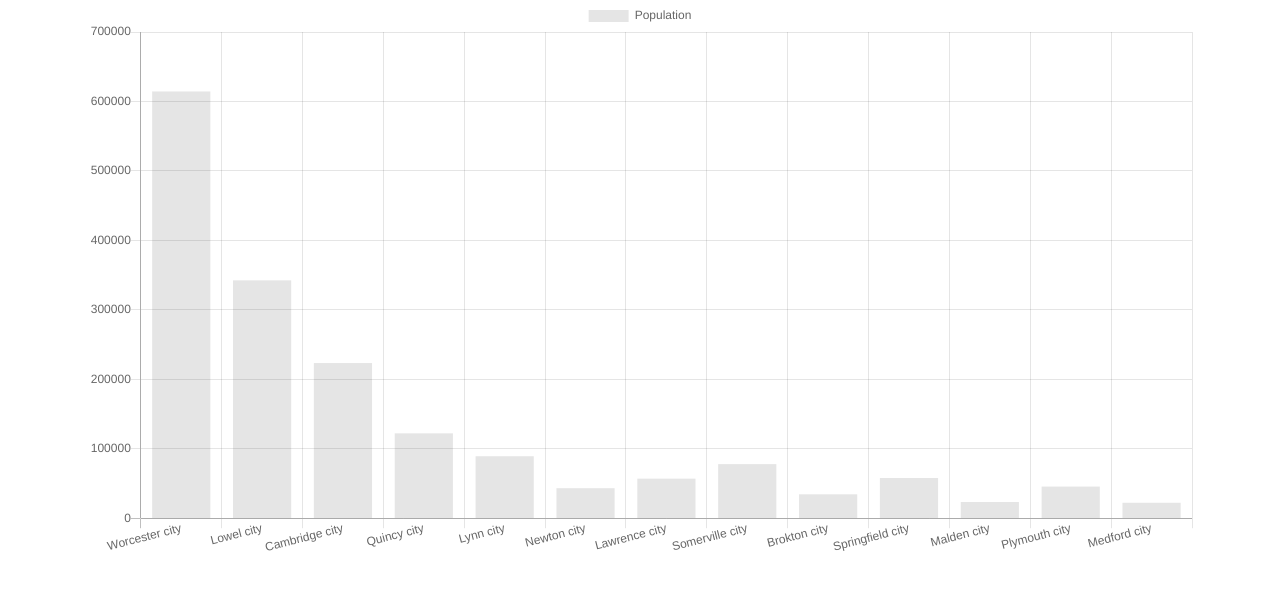
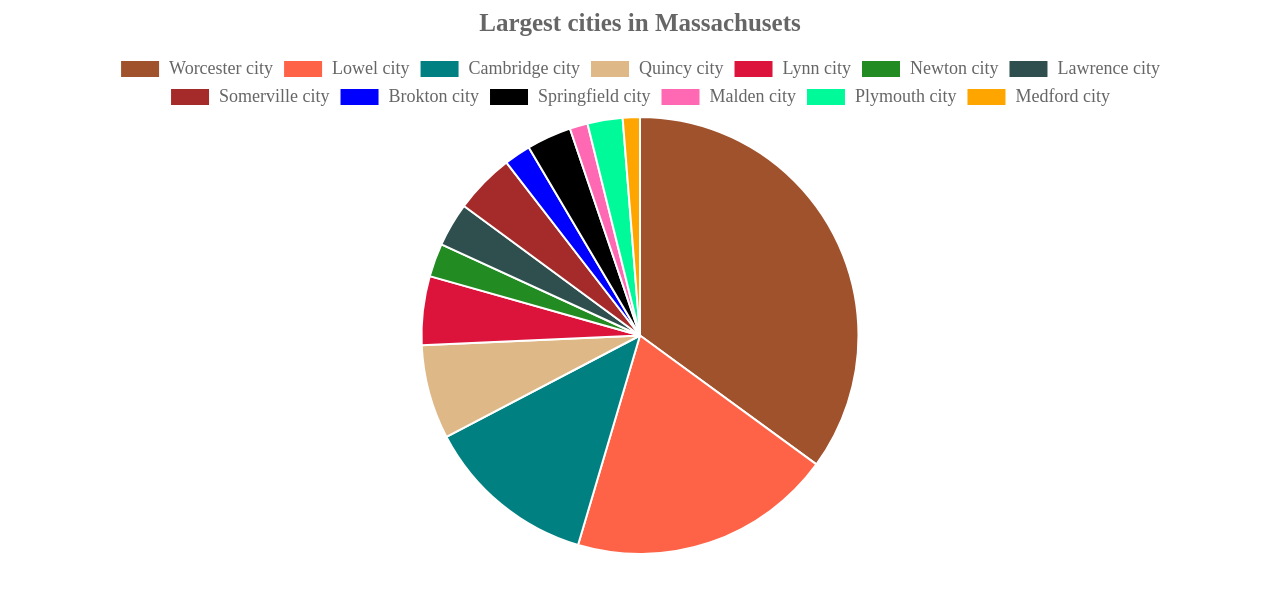
Before and after one commit to 3dw1nM0535/data-vis, a plain HTML site: page index.html in a window 1280 px wide. Drawn offline with nearby package versions, Linux system fonts and the light colour scheme.

Commit message:
Final chart render

```diff
--- a/index.html
+++ b/index.html
@@ -17,8 +17,13 @@
   <script>
     var myChart = document.getElementById('myChart').getContext('2d');
 
+    //Global options
+    Chart.defaults.global.defaultFontFamily = 'Ubuntu';
+    Chart.defaults.global.defaultFontSize = 18;
+
     var chartPlot = new Chart(myChart, {
-      type: 'bar',
+      type: 'pie',
+
       data: {
         labels: ['Worcester city', 'Lowel city', 'Cambridge city', 'Quincy city', 'Lynn city', 'Newton city', 'Lawrence city', 'Somerville city', 'Brokton city', 'Springfield city', 'Malden city', 'Plymouth city', 'Medford city'],
         datasets: [{
@@ -37,11 +42,29 @@
             23342,
             45542,
             22234
-          ]
+          ],
+          backgroundColor:['Sienna', 'Tomato', 'Teal', 'BurlyWood', 'Crimson', 'forestgreen', 'DarkSlateGrey', 'Brown', 'Blue', 'Black', 'HotPink', 'MediumSpringGreen','Orange' ]
         }]
       },
-      options: {}
+      options: {
+        title: {
+          display: true,
+          text: 'Largest cities in Massachusets',
+          fontSize: 25
+        }
+      },
+      legend: {
+        display: false,
+        position: 'right',
+        labels: {
+          fontColor: 'black'
+            }
+      },
+      tooltips: {
+        enabled: true
+      }
     });
+
   </script>
 
 </body>
```
